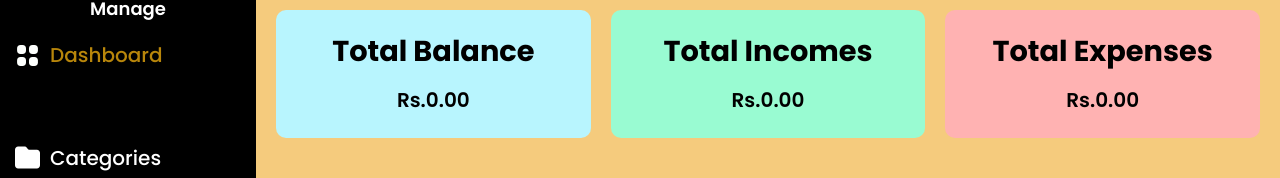
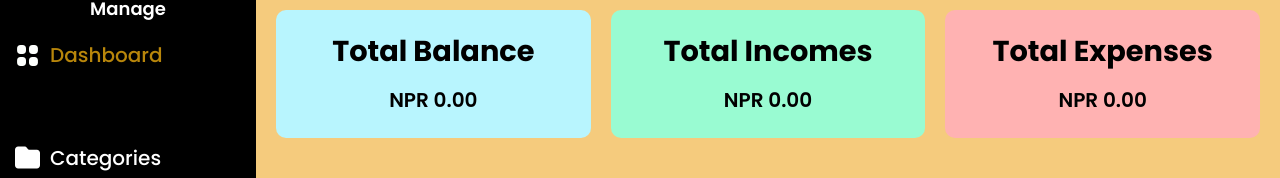
Before and after one commit to Anup-Banstola/expense-tracker-firebase, a React (Vite) app: page /dashboard in a window 1280 px wide. Shown: the part 175-353 px from the top of the page. Built offline with nearby package versions, Linux system fonts and the light colour scheme; no server answers.

Commit message:
persistance login

```diff
--- a/src/components/dashboard/Hero.jsx
+++ b/src/components/dashboard/Hero.jsx
@@ -29,28 +29,13 @@ function Hero() {
     setTotalIncomes(totalIncomesAmount);
   }, [incomes, expenses]);
 
-  const formattedTotalBalance = parseFloat(
-    totalIncomes - totalExpenses
-  ).toLocaleString("en-IN", {
-    maximumFractionDigits: 2,
-    minimumFractionDigits: 2,
-  });
+  function formatAmount(amount) {
+    return new Intl.NumberFormat("en-NP", {
+      style: "currency",
+      currency: "NPR",
+    }).format(amount);
+  }
 
-  const formattedTotalIncomes = parseFloat(totalIncomes).toLocaleString(
-    "en-IN",
-    {
-      maximumFractionDigits: 2,
-      minimumFractionDigits: 2,
-    }
-  );
-
-  const formattedTotalExpenses = parseFloat(totalExpenses).toLocaleString(
-    "en-IN",
-    {
-      maximumFractionDigits: 2,
-      minimumFractionDigits: 2,
-    }
-  );
   const signUserOut = async () => {
     try {
       await signOut(auth);
@@ -102,15 +87,17 @@ function Hero() {
         <div className={styles.amounts}>
           <div className={styles.balance}>
             <h2>Total Balance</h2>
-            <p className={styles.bal}>Rs.{formattedTotalBalance}</p>
+            <p className={styles.bal}>
+              {formatAmount(totalIncomes - totalExpenses)}
+            </p>
           </div>
           <div className={styles.income}>
             <h2>Total Incomes</h2>
-            <p className={styles.inc}>Rs.{formattedTotalIncomes}</p>
+            <p className={styles.inc}>{formatAmount(totalIncomes)}</p>
           </div>
           <div className={styles.expense}>
             <h2>Total Expenses</h2>
-            <p className={styles.exp}>Rs.{formattedTotalExpenses}</p>
+            <p className={styles.exp}>{formatAmount(totalExpenses)}</p>
           </div>
         </div>
 
--- a/src/config/firebase-config.jsx
+++ b/src/config/firebase-config.jsx
@@ -1,7 +1,13 @@
 // Import the functions you need from the SDKs you need
 import { initializeApp } from "firebase/app";
 import { getAnalytics } from "firebase/analytics";
-import { getAuth, GoogleAuthProvider } from "firebase/auth";
+import {
+  browserLocalPersistence,
+  getAuth,
+  GoogleAuthProvider,
+  setPersistence,
+  signInWithPopup,
+} from "firebase/auth";
 import { getFirestore } from "firebase/firestore";
 // TODO: Add SDKs for Firebase products that you want to use
 // https://firebase.google.com/docs/web/setup#available-libraries
@@ -24,3 +30,6 @@ const analytics = getAnalytics(app);
 export const auth = getAuth(app);
 export const provider = new GoogleAuthProvider();
 export const db = getFirestore(app);
+setPersistence(auth, browserLocalPersistence).then(() => {
+  return signInWithPopup(auth, provider);
+});
```
